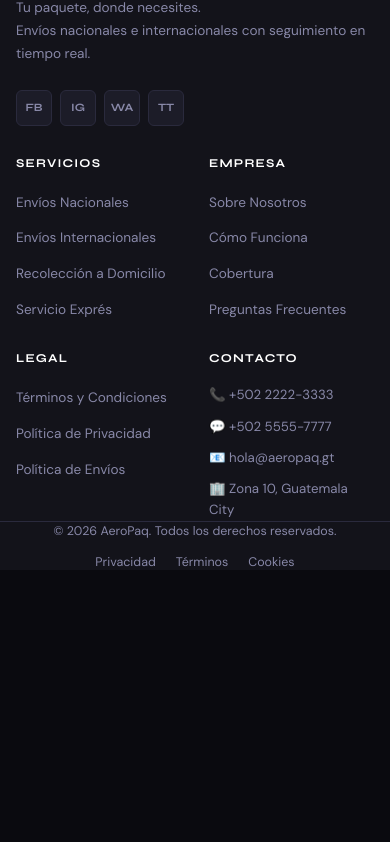
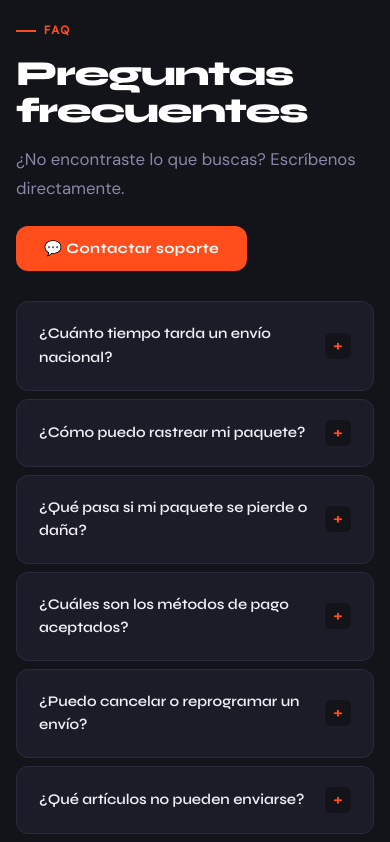
Before and after one commit to diegojcr/Progra-web, a React (Vite) app: page / in a window 390 px wide. Shown: the part 9294-10136 px from the top of the page. Before the commit the page ends 9864 px from the top, so only its background shows below. Built offline with nearby package versions, Linux system fonts and the light colour scheme.

Commit message:
Seccion de FAQ

```diff
--- a/src/App.jsx
+++ b/src/App.jsx
@@ -7,6 +7,7 @@
 import Cobertura from "./components/Cobertura";
 import Cotizador from "./components/Cotizador";
 import Nosotros from "./components/Nosotros";
+import FAQ from "./components/Faq";
 import "./styles/global.css";
 
 export default function App(){
@@ -33,6 +34,9 @@
         <section id="nosotros">
           <Nosotros />
         </section>
+        <section id="faq">
+          <FAQ />
+        </section>
 
       </main>
 
--- /dev/null
+++ b/src/components/faq.css
@@ -0,0 +1,66 @@
+.faq { background: var(--c-surface); border-top: 1px solid var(--c-border); }
+.faq__layout {
+  display: grid;
+  grid-template-columns: 1fr minmax(auto, 700px);
+  gap: 40px;
+  align-items: start;
+  justify-content: center;
+}
+.faq__sidebar { position: sticky; top: 120px; z-index: 10;}
+.faq__contact-btn { margin-top: 24px; }
+
+.faq__sidebar .section-title {
+  max-width: 400px;
+  word-wrap: break-word;
+  white-space: normal;
+}
+
+.faq__list { display: flex; flex-direction: column; gap: 8px; }
+.faq__item {
+  background: var(--c-card);
+  border: 1px solid var(--c-border);
+  border-radius: var(--radius-md);
+  overflow: hidden;
+  cursor: pointer;
+  transition: border-color 0.2s;
+}
+.faq__item:hover { border-color: rgba(255,77,28,0.3); }
+.faq__item--open { border-color: var(--c-accent1); }
+
+.faq__question {
+  display: flex;
+  align-items: center;
+  justify-content: space-between;
+  gap: 16px;
+  padding: 20px 22px;
+  font-size: 0.92rem;
+  font-weight: 600;
+  color: var(--c-text);
+  font-family: var(--font-head);
+}
+.faq__item--open .faq__question { color: var(--c-white); }
+.faq__icon {
+  flex-shrink: 0;
+  width: 26px; height: 26px;
+  background: var(--c-surface);
+  border-radius: var(--radius-sm);
+  display: flex; align-items: center; justify-content: center;
+  font-size: 1.1rem;
+  color: var(--c-accent1);
+  font-weight: 700;
+  transition: background 0.2s;
+}
+.faq__item--open .faq__icon { background: rgba(255,77,28,0.15); }
+.faq__answer {
+  padding: 0 22px 20px;
+  font-size: 0.88rem;
+  color: var(--c-muted);
+  line-height: 1.7;
+  border-top: 1px solid var(--c-border);
+  padding-top: 16px;
+}
+
+@media (max-width: 900px) {
+  .faq__layout { grid-template-columns: 1fr; }
+  .faq__sidebar { position: static; }
+}
--- /dev/null
+++ b/src/components/faq.jsx
@@ -0,0 +1,81 @@
+import { useState } from "react";
+import "./Faq.css";
+
+const FAQS = [
+  {
+    q: "¿Cuánto tiempo tarda un envío nacional?",
+    a: "Los envíos nacionales dentro de la ciudad capital se entregan en 24–48 horas. A otros departamentos entre 48 y 96 horas dependiendo de la zona. Con servicio exprés, reducimos estos tiempos significativamente.",
+  },
+  {
+    q: "¿Cómo puedo rastrear mi paquete?",
+    a: "Al confirmar tu envío recibirás un número de guía por WhatsApp o correo electrónico. Con ese número puedes consultar el estado en tiempo real desde nuestra plataforma o directamente con nuestro equipo.",
+  },
+  {
+    q: "¿Qué pasa si mi paquete se pierde o daña?",
+    a: "Contamos con seguro opcional contra pérdida y accidentes. Si contratas el seguro y ocurre algún incidente, iniciaremos un proceso de reclamo para compensarte según el valor declarado del paquete.",
+  },
+  {
+    q: "¿Cuáles son los métodos de pago aceptados?",
+    a: "Aceptamos efectivo, transferencia bancaria, tarjeta de crédito/débito y pago por Visa Cuotas. Para clientes frecuentes también ofrecemos facturación mensual.",
+  },
+  {
+    q: "¿Puedo cancelar o reprogramar un envío?",
+    a: "Sí, puedes cancelar o reprogramar hasta 2 horas antes de la recolección sin costo adicional. Contáctanos por WhatsApp o teléfono para gestionar el cambio.",
+  },
+  {
+    q: "¿Qué artículos no pueden enviarse?",
+    a: "No podemos transportar materiales peligrosos, sustancias inflamables, artículos ilegales, dinero en efectivo ni artículos perecederos. Para envíos especiales (medicamentos, electrónicos de alto valor), contáctanos para asesoramiento.",
+  },
+  {
+    q: "¿Hacen recolección en áreas fuera de la capital?",
+    a: "Actualmente ofrecemos recolección a domicilio en la Ciudad de Guatemala y área metropolitana. Para otros departamentos, el cliente debe traer el paquete a uno de nuestros puntos físicos.",
+  },
+  {
+    q: "¿Emiten facturas o recibos?",
+    a: "Sí, emitimos factura electrónica con cada envío. Para personas jurídicas que requieran factura con datos fiscales específicos, indícanoslo al momento de solicitar el servicio.",
+  },
+];
+
+export default function FAQ() {
+  const [open, setOpen] = useState(null);
+
+  return (
+    <div className="faq section-pad">
+      <div className="container">
+        <div className="faq__layout">
+          <div className="faq__sidebar">
+            <div className="section-label">FAQ</div>
+            <h2 className="section-title">Preguntas <br /> frecuentes</h2>
+            <p className="section-subtitle">
+              ¿No encontraste lo que buscas? Escríbenos directamente.
+            </p>
+            <button
+              className="btn-primary faq__contact-btn"
+              onClick={() => document.getElementById("contacto")?.scrollIntoView({ behavior: "smooth" })}
+            >
+              💬 Contactar soporte
+            </button>
+          </div>
+
+          <div className="faq__list" style={{ maxWidth: "600px", width: "100%", marginLeft: "auto" }}>
+            {FAQS.map((item, i) => (
+              <div
+                key={i}
+                className={`faq__item${open === i ? " faq__item--open" : ""}`}
+                onClick={() => setOpen(open === i ? null : i)}
+              >
+                <div className="faq__question">
+                  <span>{item.q}</span>
+                  <div className="faq__icon">{open === i ? "−" : "+"}</div>
+                </div>
+                {open === i && (
+                  <div className="faq__answer">{item.a}</div>
+                )}
+              </div>
+            ))}
+          </div>
+        </div>
+      </div>
+    </div>
+  );
+}
--- a/src/styles/global.css
+++ b/src/styles/global.css
@@ -160,3 +160,49 @@
   .section-pad { padding: 70px 0; }
   .container { padding: 0 16px; }
 }
+
+body .faq__layout {
+  display: grid !important;
+  /* Damos 400px al sidebar y el resto a las preguntas */
+  grid-template-columns: 400px 1fr !important;
+  gap: 60px !important;
+  align-items: start;
+}
+
+
+body .faq__sidebar .section-title {
+  font-size: 3.0rem !important;
+  line-height: 1.05; /* Un pelín más de aire entre líneas */
+  letter-spacing: -0.04em; /* Se ve más moderno cuando las letras están juntas */
+  margin-bottom: 24px;
+}
+
+body .faq__list {
+  flex: 1;
+  max-width: 650px !important;
+}
+
+/* Usamos un selector igual de fuerte para ganar la pelea en móvil */
+@media (max-width: 900px) {
+  body .faq__layout {
+    display: flex !important;
+    flex-direction: column !important;
+    gap: 30px !important;
+  }
+
+  body .faq__sidebar {
+    position: static !important; /* Quitamos el sticky en móvil */
+    width: 100% !important;
+  }
+
+  body .faq__sidebar .section-title {
+    font-size: 2.2rem !important; /* Reducimos el título para que quepa en la pantalla */
+    text-align: left;
+    margin-bottom: 15px;
+  }
+
+  body .faq__list {
+    max-width: 100% !important;
+    width: 100% !important;
+  }
+}
```
Also changed, not shown: src/components/como-funciona.css (line endings or trailing spaces).
